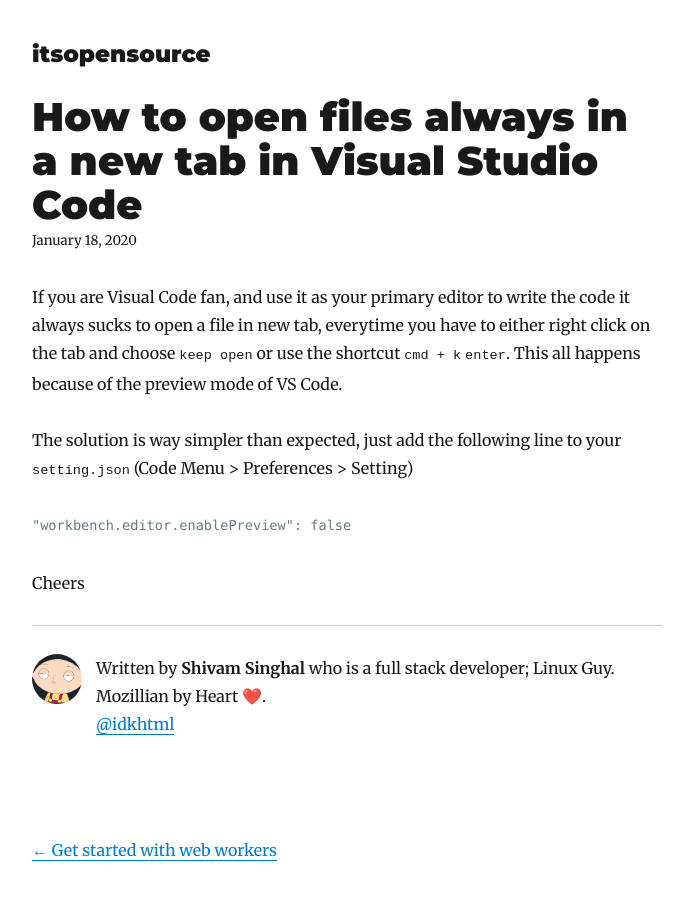
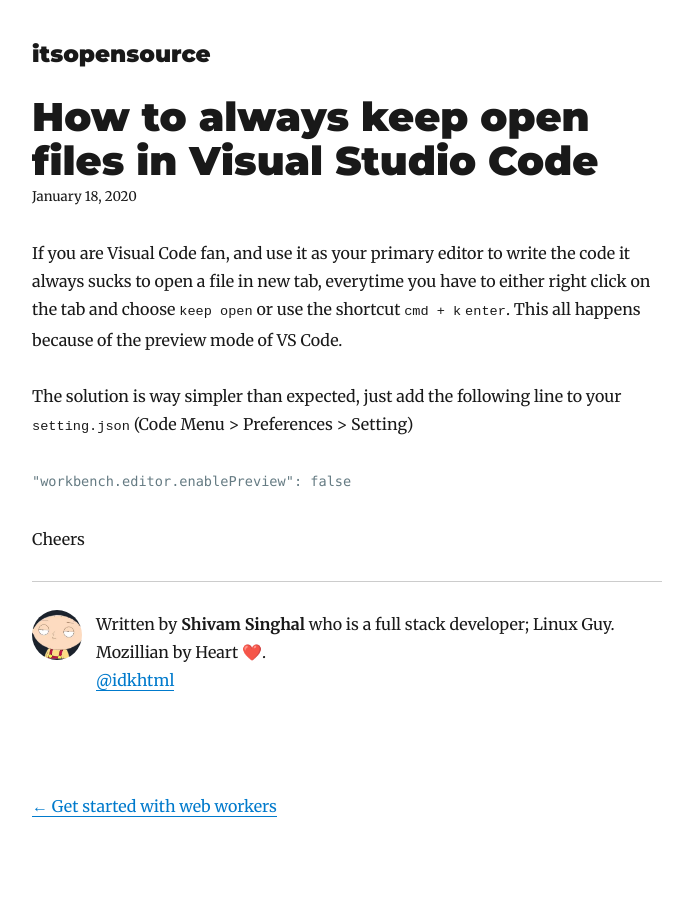
Before and after one commit to tsl143/itsopensource, a Gatsby site: page /how-to-open-new-file-in-new-tab-always-in-vscode/ in a window 1280 px wide. Shown: the whole page, without its empty margins (293-974 px from the left). Built offline with nearby package versions, Linux system fonts and the light colour scheme; Gatsby itself is replaced by a stand-in of ours; some packages are replaced by stand-ins of ours; code samples lack their colours.

Commit message:
Update content/blog/how-to-open-new-file-in-new-tab-always-in-vscode/index.md
Co-Authored-By: Trishul <trishul.goel@gmail.com>

```diff
--- a/content/blog/how-to-open-new-file-in-new-tab-always-in-vscode/index.md
+++ b/content/blog/how-to-open-new-file-in-new-tab-always-in-vscode/index.md
@@ -1,5 +1,5 @@
 ---
-title: 'How to open files always in a new tab in Visual Studio Code'
+title: 'How to always keep open files in Visual Studio Code'
 date: "2020-01-18"
 description: Solution to open files always in a new tab in Visual Studio Code
   - vscode
```
